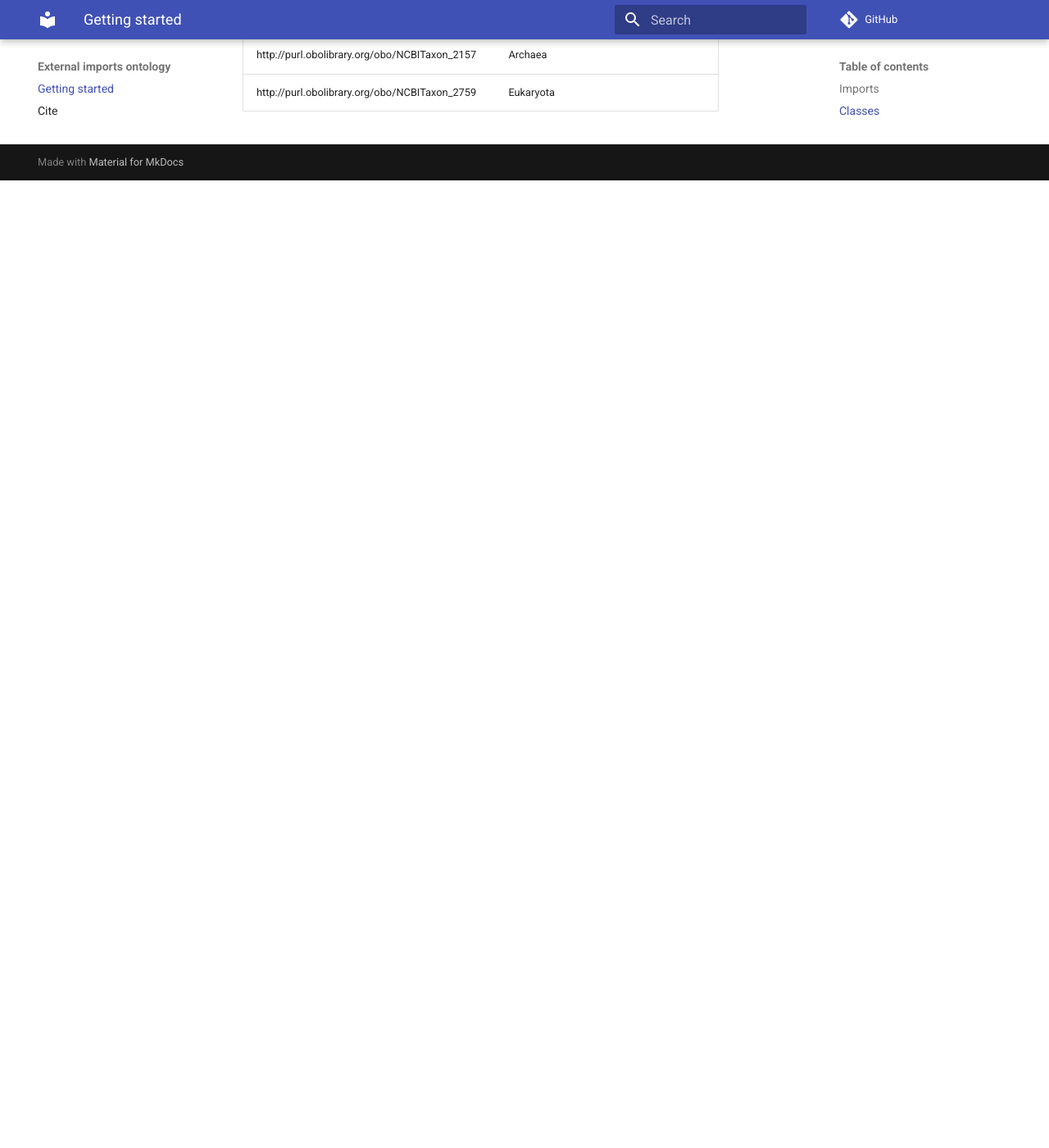
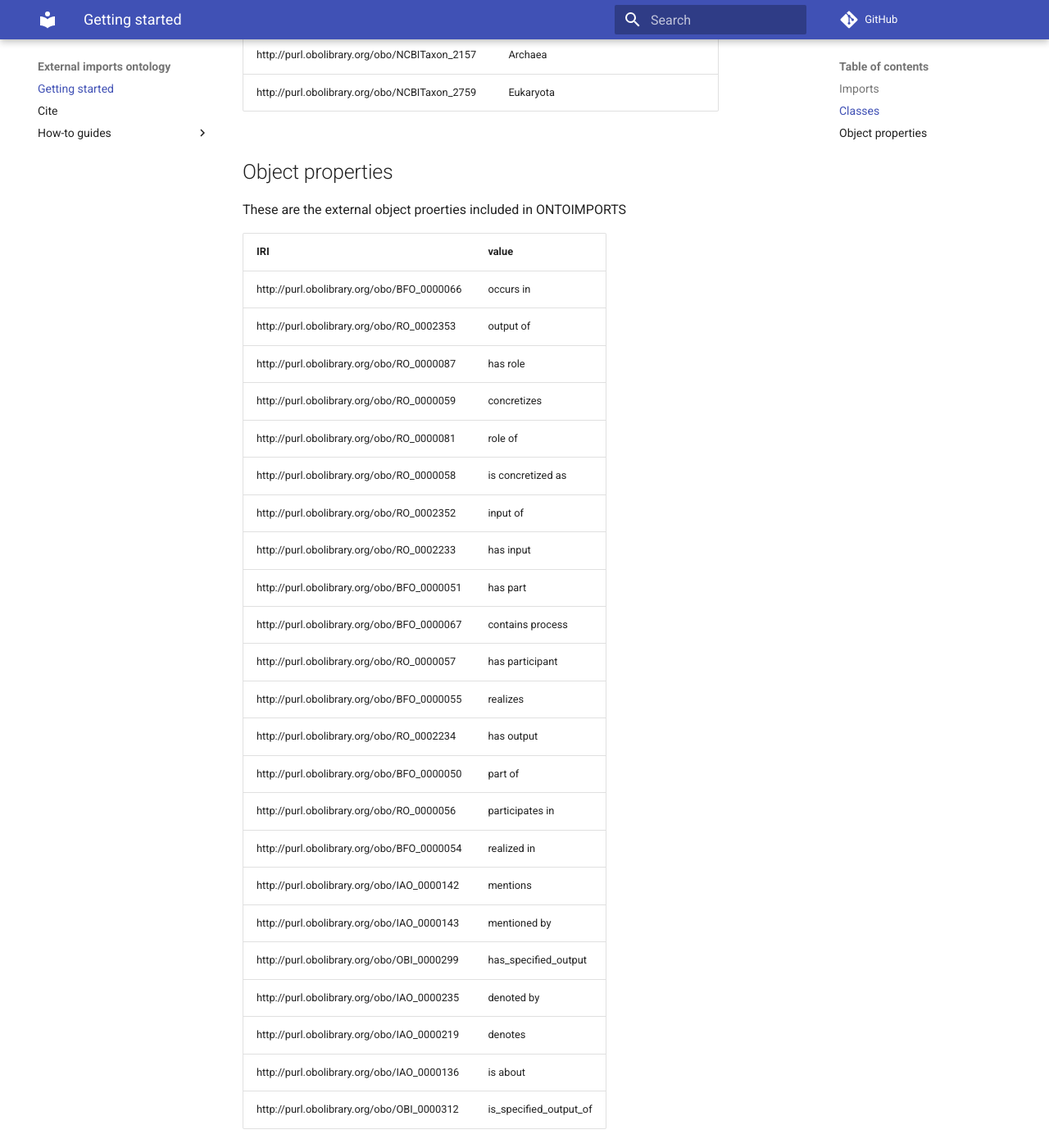
Before and after one commit to OpenLHS/OntoImports, an MkDocs documentation site: the page built from docs/index.md, in a window 1280 px wide and 1400 px high, scrolled down 3149 px. Shown: the whole window at 82% size. Built offline with MkDocs 1.6.1 and Material for MkDocs 9.7.7, drawn with Linux system fonts in a browser that asks for light colours; comment, search, counter and statistics services are not loaded; before the commit the page ends 3369 px from its top, so only the background shows below that.

Commit message:
Report on properties

```diff
--- a/docs/index.md
+++ b/docs/index.md
@@ -78,3 +78,34 @@
 |http://purl.obolibrary.org/obo/NCBITaxon_9606 |Homo sapiens                             |
 |http://purl.obolibrary.org/obo/NCBITaxon_2157 |Archaea                                  |
 |http://purl.obolibrary.org/obo/NCBITaxon_2759 |Eukaryota                                |
+
+
+## Object properties
+
+These are the external object proerties included in ONTOIMPORTS
+
+|IRI                                           |value                                    |
+|----------------------------------------------|-----------------------------------------|
+|http://purl.obolibrary.org/obo/BFO_0000066    |occurs in                                |
+|http://purl.obolibrary.org/obo/RO_0002353     |output of                                |
+|http://purl.obolibrary.org/obo/RO_0000087     |has role                                 |
+|http://purl.obolibrary.org/obo/RO_0000059     |concretizes                              |
+|http://purl.obolibrary.org/obo/RO_0000081     |role of                                  |
+|http://purl.obolibrary.org/obo/RO_0000058     |is concretized as                        |
+|http://purl.obolibrary.org/obo/RO_0002352     |input of                                 |
+|http://purl.obolibrary.org/obo/RO_0002233     |has input                                |
+|http://purl.obolibrary.org/obo/BFO_0000051    |has part                                 |
+|http://purl.obolibrary.org/obo/BFO_0000067    |contains process                         |
+|http://purl.obolibrary.org/obo/RO_0000057     |has participant                          |
+|http://purl.obolibrary.org/obo/BFO_0000055    |realizes                                 |
+|http://purl.obolibrary.org/obo/RO_0002234     |has output                               |
+|http://purl.obolibrary.org/obo/BFO_0000050    |part of                                  |
+|http://purl.obolibrary.org/obo/RO_0000056     |participates in                          |
+|http://purl.obolibrary.org/obo/BFO_0000054    |realized in                              |
+|http://purl.obolibrary.org/obo/IAO_0000142    |mentions                                 |
+|http://purl.obolibrary.org/obo/IAO_0000143    |mentioned by                             |
+|http://purl.obolibrary.org/obo/OBI_0000299    |has_specified_output                     |
+|http://purl.obolibrary.org/obo/IAO_0000235    |denoted by                               |
+|http://purl.obolibrary.org/obo/IAO_0000219    |denotes                                  |
+|http://purl.obolibrary.org/obo/IAO_0000136    |is about                                 |
+|http://purl.obolibrary.org/obo/OBI_0000312    |is_specified_output_of                   |
--- a/src/ontology/OntoImports-odk.yaml
+++ b/src/ontology/OntoImports-odk.yaml
@@ -19,4 +19,5 @@
 robot_report:
   custom_sparql_exports:
     - base-classes-report
+    - base-properties-report
 robot_java_args: "-Xmx8G"
```
Also changed, not shown: site/index.html, site/search/search_index.json, 3 other files.
